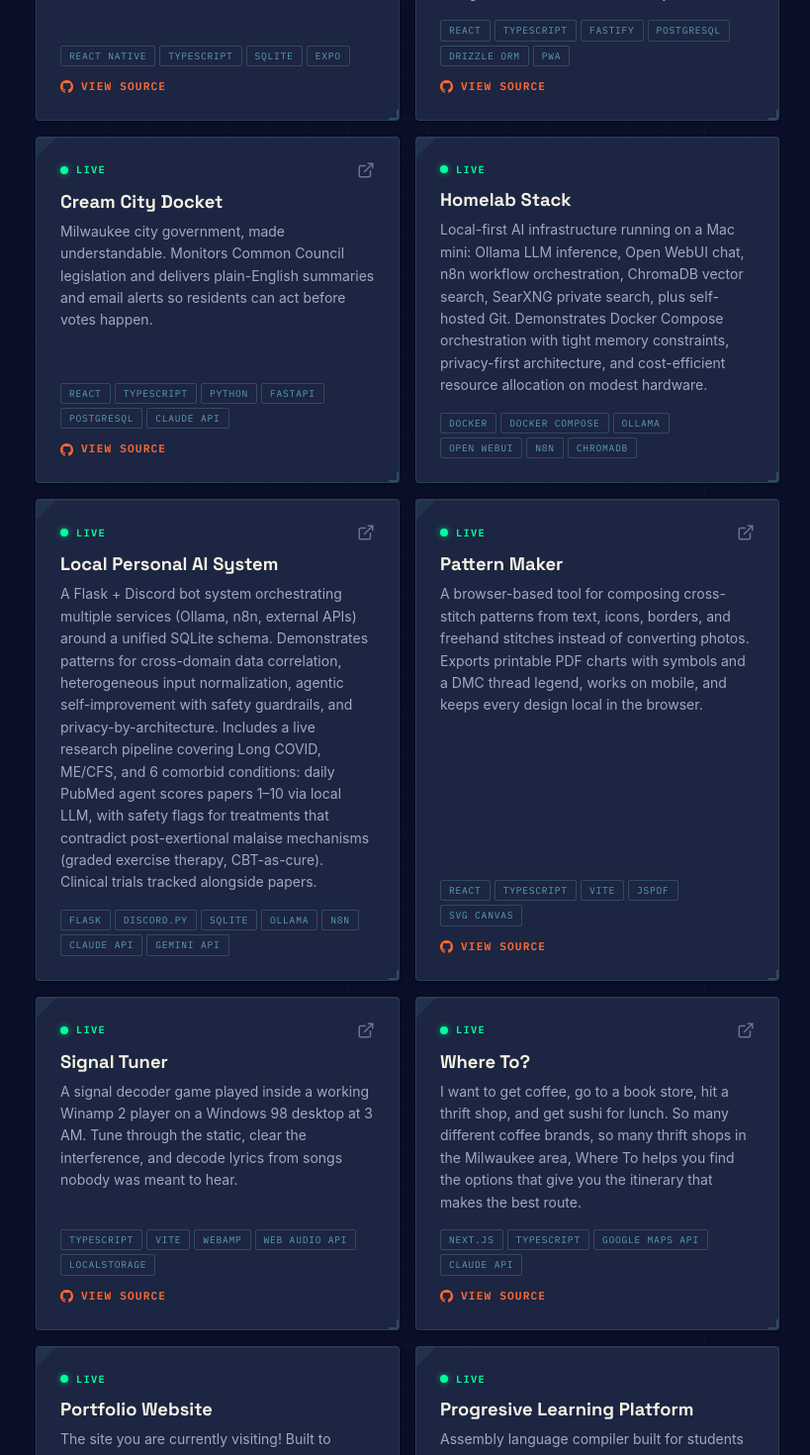
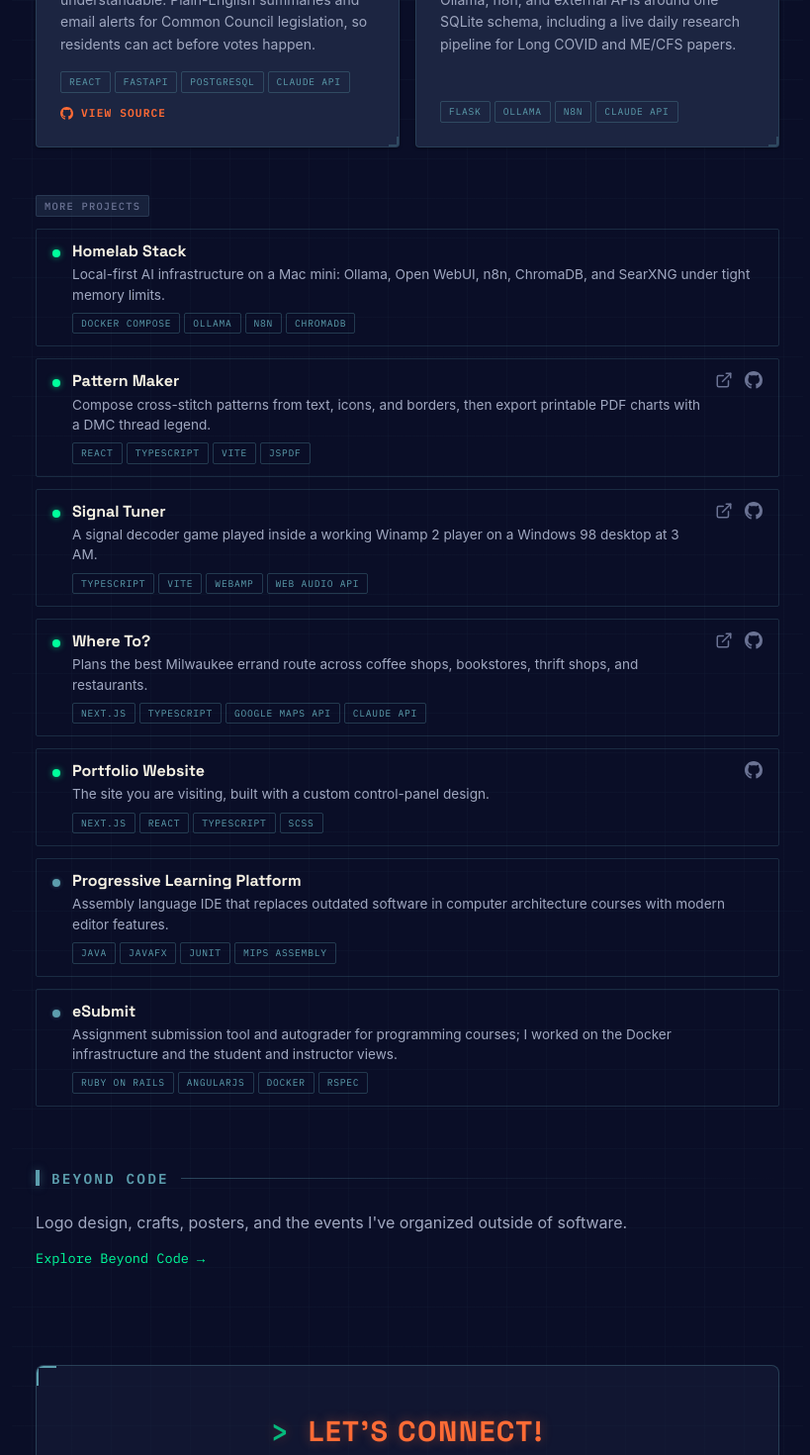
Before and after one commit to k8thompson134/portfolio, a Next.js app: page / in a window 1280 px wide. Shown: the part 1040-2510 px from the top of the page at 99% size, without its empty margins (228-1047 px from the left). Built offline with nearby package versions, Linux system fonts and the light colour scheme; a web font is replaced by a local one.

Commit message:
Reorganize home page: featured projects, compact more-projects rows, About and Beyond Code pages

```diff
--- a/src/app/page.module.scss
+++ b/src/app/page.module.scss
@@ -161,3 +161,42 @@
     text-shadow: $shadow-glow-green;
   }
 }
+
+.intro {
+  color: $text-secondary;
+  font-size: 1rem;
+  line-height: 1.6;
+  margin-top: $space-4;
+
+  b {
+    color: $text-primary;
+  }
+}
+
+.moreLink {
+  display: inline-flex;
+  align-items: center;
+  margin-top: $space-3;
+  color: $led-green;
+  text-decoration: none;
+  font-family: $font-mono;
+  font-size: 0.85rem;
+  transition: color $transition-base;
+
+  &:hover {
+    color: $nixie-orange;
+  }
+}
+
+.subLabel {
+  @include dymo-label;
+  display: inline-block;
+  margin-top: $space-7;
+  margin-bottom: $space-3;
+}
+
+.rows {
+  display: flex;
+  flex-direction: column;
+  gap: $space-3;
+}
--- a/src/app/page.tsx
+++ b/src/app/page.tsx
@@ -1,12 +1,11 @@
+import Link from 'next/link';
 import styles from './page.module.scss';
 import HeroTitle from '@/components/HeroTitle';
 import ProfileCard from '@/components/ProfileCard';
-import Bio from '@/components/Bio';
-import TechStack from '@/components/TechStack';
 import ProjectCard from '@/components/ProjectCard';
+import ProjectRow from '@/components/ProjectRow';
 import ContactSection from '@/components/ContactSection';
 import Footer from '@/components/Footer';
-import CategoryCard from '@/components/CategoryCard';
 
 export default function Home() {
   return (
@@ -16,8 +15,12 @@ export default function Home() {
       <section id="about">
         <h2 className={styles.sectionLabel}>About Me</h2>
         <ProfileCard imageSrc="/images/avatar.png" />
-        <Bio />
-        <TechStack />
+        <p className={styles.intro}>
+          <b>I&apos;m a software engineering student at MSOE who takes projects from problem to production.</b>{' '}
+          Currently running: a voice-first symptom tracker, a civic tech tool for Milwaukee, and a homelab
+          with its own AI stack.
+        </p>
+        <Link href="/about" className={styles.moreLink}>More about me and my tech stack →</Link>
       </section>
 
       <section id="projects">
@@ -25,7 +28,7 @@ export default function Home() {
         <div className={styles.grid}>
           <ProjectCard
             title="RantTrack"
-            description="Voice-first symptom tracker for chronically ill users. A custom NLP engine extracts symptoms, severity, and pain details from natural speech so users can log how they feel just by talking. 100% local, zero cloud dependency."
+            description="Voice-first symptom tracker for chronically ill users. A custom NLP engine turns natural speech into logged symptoms, severity, and pain details. 100% local."
             tech={['React Native', 'TypeScript', 'SQLite', 'Expo']}
             status="live"
             href="/ranttrack"
@@ -33,8 +36,8 @@ export default function Home() {
           />
           <ProjectCard
             title="Stormglass"
-            description="Real-time environmental health tracker built for people with chronic illness. Correlates barometric pressure, air quality, geomagnetic activity, and pollen with symptom patterns to forecast flare risk for conditions like ME/CFS, POTS, and migraines. Pulls from four free public APIs with no cloud lock-in, backed by a local PostgreSQL database and a Fastify REST API."
-            tech={['React', 'TypeScript', 'Fastify', 'PostgreSQL', 'Drizzle ORM', 'PWA']}
+            description="Environmental health tracker that correlates barometric pressure, air quality, geomagnetic activity, and pollen with symptoms to forecast flare risk for ME/CFS, POTS, and migraines."
+            tech={['React', 'TypeScript', 'Fastify', 'PostgreSQL']}
             status="live"
             href="/stormglass"
             liveUrl="https://mystormglass.xyz"
@@ -42,104 +45,86 @@ export default function Home() {
           />
           <ProjectCard
             title="Cream City Docket"
-            description="Milwaukee city government, made understandable. Monitors Common Council legislation and delivers plain-English summaries and email alerts so residents can act before votes happen."
-            tech={['React', 'TypeScript', 'Python', 'FastAPI', 'PostgreSQL', 'Claude API']}
+            description="Milwaukee city government, made understandable. Plain-English summaries and email alerts for Common Council legislation, so residents can act before votes happen."
+            tech={['React', 'FastAPI', 'PostgreSQL', 'Claude API']}
             status="live"
             href="/docket"
             liveUrl="https://creamcitydocket.com"
             github="https://github.com/k8thompson134/Cream-City-Docket"
           />
           <ProjectCard
-            title="Homelab Stack"
-            description="Local-first AI infrastructure running on a Mac mini: Ollama LLM inference, Open WebUI chat, n8n workflow orchestration, ChromaDB vector search, SearXNG private search, plus self-hosted Git. Demonstrates Docker Compose orchestration with tight memory constraints, privacy-first architecture, and cost-efficient resource allocation on modest hardware."
-            tech={['Docker', 'Docker Compose', 'Ollama', 'Open WebUI', 'n8n', 'ChromaDB']}
-            status="live"
-            href="/homelab"
-          />
-          <ProjectCard
             title="Local Personal AI System"
-            description="A Flask + Discord bot system orchestrating multiple services (Ollama, n8n, external APIs) around a unified SQLite schema. Demonstrates patterns for cross-domain data correlation, heterogeneous input normalization, agentic self-improvement with safety guardrails, and privacy-by-architecture. Includes a live research pipeline covering Long COVID, ME/CFS, and 6 comorbid conditions: daily PubMed agent scores papers 1–10 via local LLM, with safety flags for treatments that contradict post-exertional malaise mechanisms (graded exercise therapy, CBT-as-cure). Clinical trials tracked alongside papers."
-            tech={['Flask', 'Discord.py', 'SQLite', 'Ollama', 'n8n', 'Claude API', 'Gemini API']}
+            description="A Flask and Discord bot system orchestrating Ollama, n8n, and external APIs around one SQLite schema, including a live daily research pipeline for Long COVID and ME/CFS papers."
+            tech={['Flask', 'Ollama', 'n8n', 'Claude API']}
             status="live"
             href="/local-personal-ai"
             liveUrl="https://research.k8thompson.dev/research-public"
           />
-          <ProjectCard
+        </div>
+
+        <h3 className={styles.subLabel}>More Projects</h3>
+        <div className={styles.rows}>
+          <ProjectRow
+            title="Homelab Stack"
+            summary="Local-first AI infrastructure on a Mac mini: Ollama, Open WebUI, n8n, ChromaDB, and SearXNG under tight memory limits."
+            tech={['Docker Compose', 'Ollama', 'n8n', 'ChromaDB']}
+            status="live"
+            href="/homelab"
+          />
+          <ProjectRow
             title="Pattern Maker"
-            description="A browser-based tool for composing cross-stitch patterns from text, icons, borders, and freehand stitches instead of converting photos. Exports printable PDF charts with symbols and a DMC thread legend, works on mobile, and keeps every design local in the browser."
-            tech={['React', 'TypeScript', 'Vite', 'jsPDF', 'SVG Canvas']}
+            summary="Compose cross-stitch patterns from text, icons, and borders, then export printable PDF charts with a DMC thread legend."
+            tech={['React', 'TypeScript', 'Vite', 'jsPDF']}
             status="live"
             href="/pattern-maker"
             liveUrl="https://patterns.k8thompson.dev"
             github="https://github.com/k8thompson134/pattern-maker"
           />
-          <ProjectCard
+          <ProjectRow
             title="Signal Tuner"
-            description="A signal decoder game played inside a working Winamp 2 player on a Windows 98 desktop at 3 AM. Tune through the static, clear the interference, and decode lyrics from songs nobody was meant to hear."
-            tech={['TypeScript', 'Vite', 'Webamp', 'Web Audio API', 'localStorage']}
+            summary="A signal decoder game played inside a working Winamp 2 player on a Windows 98 desktop at 3 AM."
+            tech={['TypeScript', 'Vite', 'Webamp', 'Web Audio API']}
             status="live"
             href="/signal-tuner"
             liveUrl="https://tuner.k8thompson.dev"
             github="https://github.com/k8thompson134/tuner-I-hardly-know-er-"
           />
-          <ProjectCard
+          <ProjectRow
             title="Where To?"
-            description="I want to get coffee, go to a book store, hit a thrift shop, and get sushi for lunch. So many different coffee brands, so many thrift shops in the Milwaukee area, Where To helps you find the options that give you the itinerary that makes the best route."
+            summary="Plans the best Milwaukee errand route across coffee shops, bookstores, thrift shops, and restaurants."
             tech={['Next.js', 'TypeScript', 'Google Maps API', 'Claude API']}
             status="live"
             liveUrl="https://whereto.k8thompson.dev"
             github="https://github.com/k8thompson134/where-to"
           />
-          <ProjectCard
+          <ProjectRow
             title="Portfolio Website"
-            description="The site you are currently visiting! Built to showcase my projects and skills with a custom design."
+            summary="The site you are visiting, built with a custom control-panel design."
             tech={['Next.js', 'React', 'TypeScript', 'SCSS']}
             status="live"
             github="https://github.com/k8thompson134/portfolio"
           />
-          <ProjectCard
-            title="Progresive Learning Platform"
-            description="Assembly language compiler built for students to replace an outdated software used in computer architecture courses to include modern IDE features while also implementing features to make learning assembly less intimidating."
-            tech={['Java', 'JavaFX', 'JUnit', 'Mockito', 'MIPS Assembly', 'Lombok', 'Google Guava']}
-            status="live"
+          <ProjectRow
+            title="Progressive Learning Platform"
+            summary="Assembly language IDE that replaces outdated software in computer architecture courses with modern editor features."
+            tech={['Java', 'JavaFX', 'JUnit', 'MIPS Assembly']}
+            status="coursework"
           />
-          <ProjectCard
+          <ProjectRow
             title="eSubmit"
-            description="Assignment submittal tool and autograder used in for programming assignments in multiple languages. Team focused on updating the docker infastructure and views for both students and instructors."
-            tech={['Ruby On Rails', 'SQLite', 'AngularJS', 'Docker', 'LDAP', 'jQuery', 'RSpec']}
-            status="live"
+            summary="Assignment submission tool and autograder for programming courses; I worked on the Docker infrastructure and the student and instructor views."
+            tech={['Ruby on Rails', 'AngularJS', 'Docker', 'RSpec']}
+            status="coursework"
           />
         </div>
       </section>
 
       <section id="beyond-code">
         <h2 className={styles.sectionLabel}>Beyond Code</h2>
-        <div className={styles.categoryGrid}>
-          <CategoryCard
-            title="Logo Design"
-            description="Logos I've designed that were officially adopted, including process work and iterations."
-            count={10}
-            href="/beyond-code/logos"
-          />
-          <CategoryCard
-            title="Crafts"
-            description="Cross stitch, upcycled teacup candles, and other handmade projects."
-            count={3}
-            href="/beyond-code/crafts"
-          />
-          <CategoryCard
-            title="Posters & Flyers"
-            description="Event promotion and materials for YDSA, KSM, and campus organizations."
-            count={7}
-            href="/beyond-code/posters"
-          />
-          <CategoryCard
-            title="Events Hosted"
-            description="SWE conferences, cultural celebrations, and community events I've organized."
-            count={10}
-            href="/beyond-code/events"
-          />
-        </div>
+        <p className={styles.intro}>
+          Logo design, crafts, posters, and the events I&apos;ve organized outside of software.
+        </p>
+        <Link href="/beyond-code" className={styles.moreLink}>Explore Beyond Code →</Link>
       </section>
 
       <section id="contact">
--- a/src/components/ProjectCard.tsx
+++ b/src/components/ProjectCard.tsx
@@ -7,7 +7,7 @@ interface ProjectCardProps {
   title: string;
   description: string;
   tech: string[];
-  status: 'live' | 'wip' | 'archived';
+  status: 'live' | 'wip' | 'archived' | 'coursework';
   href?: string;
   github?: string;
   liveUrl?: string;
--- /dev/null
+++ b/src/components/ProjectRow.module.scss
@@ -0,0 +1,93 @@
+@use "../styles/variables" as *;
+
+.row {
+  display: flex;
+  align-items: flex-start;
+  gap: $space-3;
+  padding: $space-3 $space-4;
+  border: 1px solid rgba($console-teal, 0.2);
+  border-radius: $radius-sm;
+  transition: border-color $transition-fast;
+
+  &:hover {
+    border-color: rgba($console-teal, 0.5);
+  }
+}
+
+.led {
+  flex-shrink: 0;
+  width: 8px;
+  height: 8px;
+  border-radius: 50%;
+  margin-top: 0.5rem;
+
+  &.live { background: $led-green; box-shadow: 0 0 6px rgba($led-green, 0.6); }
+  &.wip { background: $led-yellow; box-shadow: 0 0 6px rgba($led-yellow, 0.5); }
+  &.archived { background: $led-red; box-shadow: 0 0 4px rgba($led-red, 0.4); }
+  &.coursework { background: $console-teal; box-shadow: 0 0 4px rgba($console-teal, 0.4); }
+}
+
+.body {
+  flex: 1;
+  min-width: 0;
+}
+
+.title {
+  font-family: $font-display;
+  font-size: 1rem;
+  margin-bottom: $space-1;
+}
+
+.titleLink {
+  color: inherit;
+  text-decoration: none;
+
+  &:hover {
+    color: $nixie-orange;
+  }
+}
+
+.summary {
+  font-size: 0.85rem;
+  color: $text-secondary;
+  line-height: 1.5;
+  margin-bottom: $space-2;
+}
+
+.tags {
+  display: flex;
+  flex-wrap: wrap;
+  gap: $space-1;
+}
+
+.tag {
+  font-family: $font-mono;
+  font-size: 0.6rem;
+  letter-spacing: 0.08em;
+  text-transform: uppercase;
+  color: $console-teal;
+  padding: 2px $space-2;
+  border: 1px solid rgba($console-teal, 0.3);
+  border-radius: $radius-sm;
+}
+
+.links {
+  display: flex;
+  gap: $space-3;
+  flex-shrink: 0;
+
+  a {
+    color: $text-muted;
+    display: flex;
+    transition: color $transition-fast;
+
+    &:hover {
+      color: $nixie-orange;
+    }
+  }
+
+  svg {
+    width: 18px;
+    height: 18px;
+  }
+}
--- /dev/null
+++ b/src/components/ProjectRow.tsx
@@ -0,0 +1,49 @@
+import Link from 'next/link';
+import styles from './ProjectRow.module.scss';
+
+interface ProjectRowProps {
+  title: string;
+  summary: string;
+  tech: string[];
+  status: 'live' | 'wip' | 'archived' | 'coursework';
+  href?: string;
+  github?: string;
+  liveUrl?: string;
+}
+
+export default function ProjectRow({ title, summary, tech, status, href, github, liveUrl }: ProjectRowProps) {
+  return (
+    <article className={styles.row}>
+      <span className={`${styles.led} ${styles[status]}`} title={status.toUpperCase()} aria-label={status} />
+      <div className={styles.body}>
+        <h3 className={styles.title}>
+          {href ? <Link href={href} className={styles.titleLink}>{title}</Link> : title}
+        </h3>
+        <p className={styles.summary}>{summary}</p>
+        <div className={styles.tags}>
+          {tech.map((t) => (
+            <span key={t} className={styles.tag}>{t}</span>
+          ))}
+        </div>
+      </div>
+      <div className={styles.links}>
+        {liveUrl && (
+          <a href={liveUrl} target="_blank" rel="noopener noreferrer" aria-label={`Visit ${title} live site`} title="Visit Live Site">
+            <svg viewBox="0 0 24 24" fill="none" stroke="currentColor" strokeWidth="2" strokeLinecap="round" strokeLinejoin="round">
+              <path d="M18 13v6a2 2 0 0 1-2 2H5a2 2 0 0 1-2-2V8a2 2 0 0 1 2-2h6" />
+              <polyline points="15 3 21 3 21 9" />
+              <line x1="10" y1="14" x2="21" y2="3" />
+            </svg>
+          </a>
+        )}
+        {github && (
+          <a href={github} target="_blank" rel="noopener noreferrer" aria-label={`View ${title} source on GitHub`} title="View Source">
+            <svg viewBox="0 0 24 24" fill="currentColor">
+              <path d="M12 0C5.37 0 0 5.37 0 12c0 5.31 3.435 9.795 8.205 11.385.6.105.825-.255.825-.57 0-.285-.015-1.23-.015-2.235-3.015.555-3.795-1.455-3.795-1.455-.54-1.38-1.335-1.755-1.335-1.755-1.095-.75.09-.735.09-.735 1.2.09 1.83 1.245 1.83 1.245 1.08 1.86 2.805 1.32 3.495 1.005.105-.78.42-1.32.765-1.62-2.67-.3-5.46-1.335-5.46-5.925 0-1.305.465-2.385 1.23-3.225-.12-.3-.54-1.53.12-3.225 0 0 1.005-.315 3.3 1.23.96-.27 1.98-.405 3-.405 1.02 0 2.04.135 3 .405 2.295-1.56 3.3-1.23 3.3-1.23.66 1.695.24 2.925.12 3.225.765.84 1.23 1.905 1.23 3.225 0 4.605-2.805 5.625-5.475 5.925.435.375.81 1.095.81 2.22 0 1.605-.015 2.895-.015 3.285 0 .315.225.69.825.57A12.02 12.02 0 0024 12c0-6.63-5.37-12-12-12z" />
+            </svg>
+          </a>
+        )}
+      </div>
+    </article>
+  );
+}
--- a/src/components/TechStack.tsx
+++ b/src/components/TechStack.tsx
@@ -2,14 +2,17 @@ import styles from './TechStack.module.scss';
 import TechBadge from './TechBadge';
 
 const technologies = [
+    'TypeScript',
+    'React',
     'React Native',
+    'Next.js',
+    'Python',
+    'PostgreSQL',
+    'SQLite',
+    'Docker',
+    'Java',
+    'Ruby on Rails',
     'Flutter',
-    'Ruby on Rails',
-    'Java',
-    'TypeScript',
-    'Python',
-    'Docker',
-    'SQLite',
 ];
 
 export default function TechStack() {
```
Also changed, not shown: src/app/about/page.tsx (added, +18 -0 lines), src/app/beyond-code/page.tsx (added, +44 -0 lines), src/components/ProjectCard.module.scss (+9 -0 lines).
